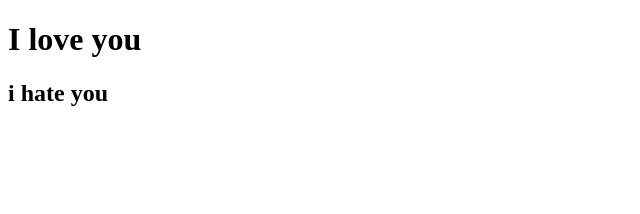
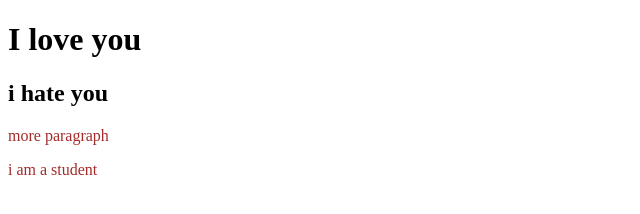
Before and after one commit to anikbhuiyan1/my-first-repo, a plain HTML site: page index.html in a window 1280 px wide. Shown: the whole page, without its empty margins (0-640 px from the left). Drawn offline with Linux system fonts and the light colour scheme.

Commit message:
more edit

```diff
--- a/index.html
+++ b/index.html
@@ -5,9 +5,13 @@
     <meta http-equiv="X-UA-Compatible" content="IE=edge">
     <meta name="viewport" content="width=device-width, initial-scale=1.0">
     <title>My first github repo </title>
+    <link rel="stylesheet" href="style.css">
 </head>
 <body>
     <h1>I love you</h1>
     <h2>i hate you</h2>
+    <p>more paragraph</p>
+    <p>i am a student</p>
+
 </body>
 </html>
--- a/style.css
+++ b/style.css
@@ -0,0 +1,3 @@
+p{
+    color: brown;
+}
```
